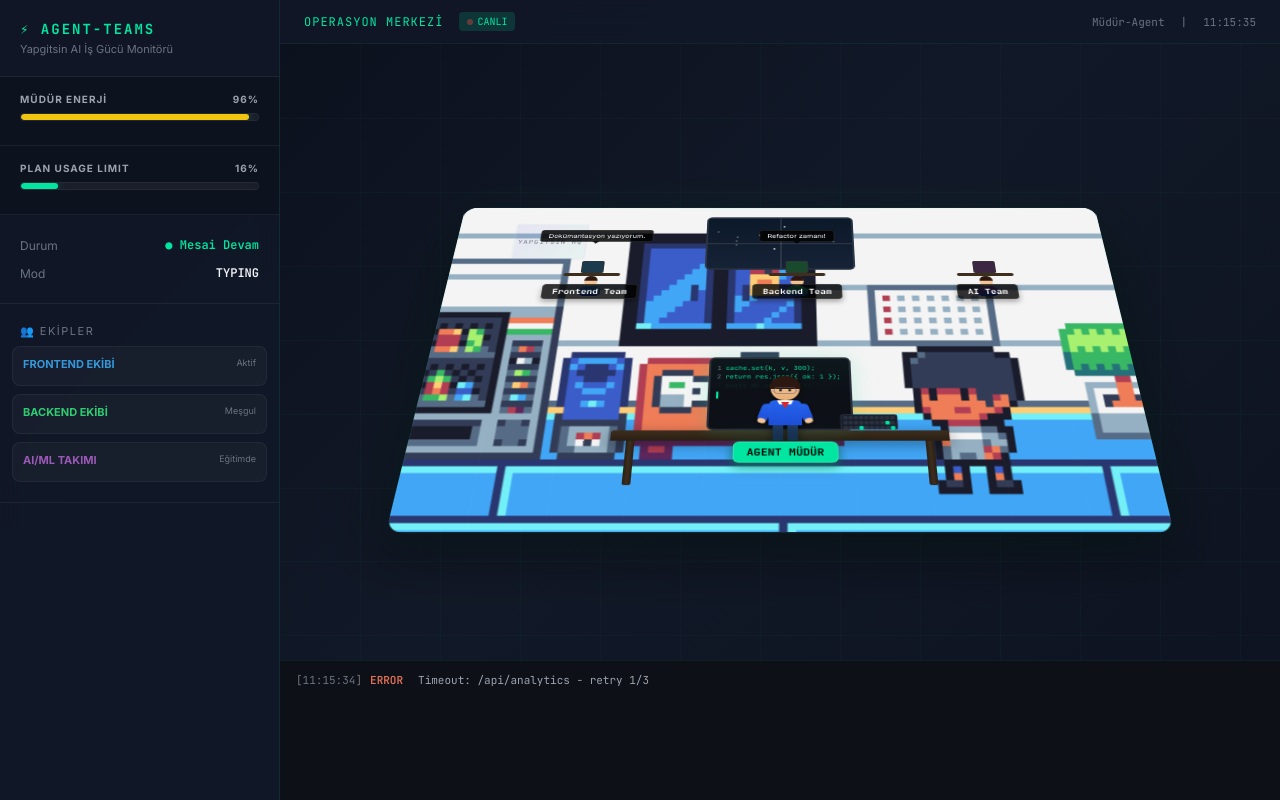
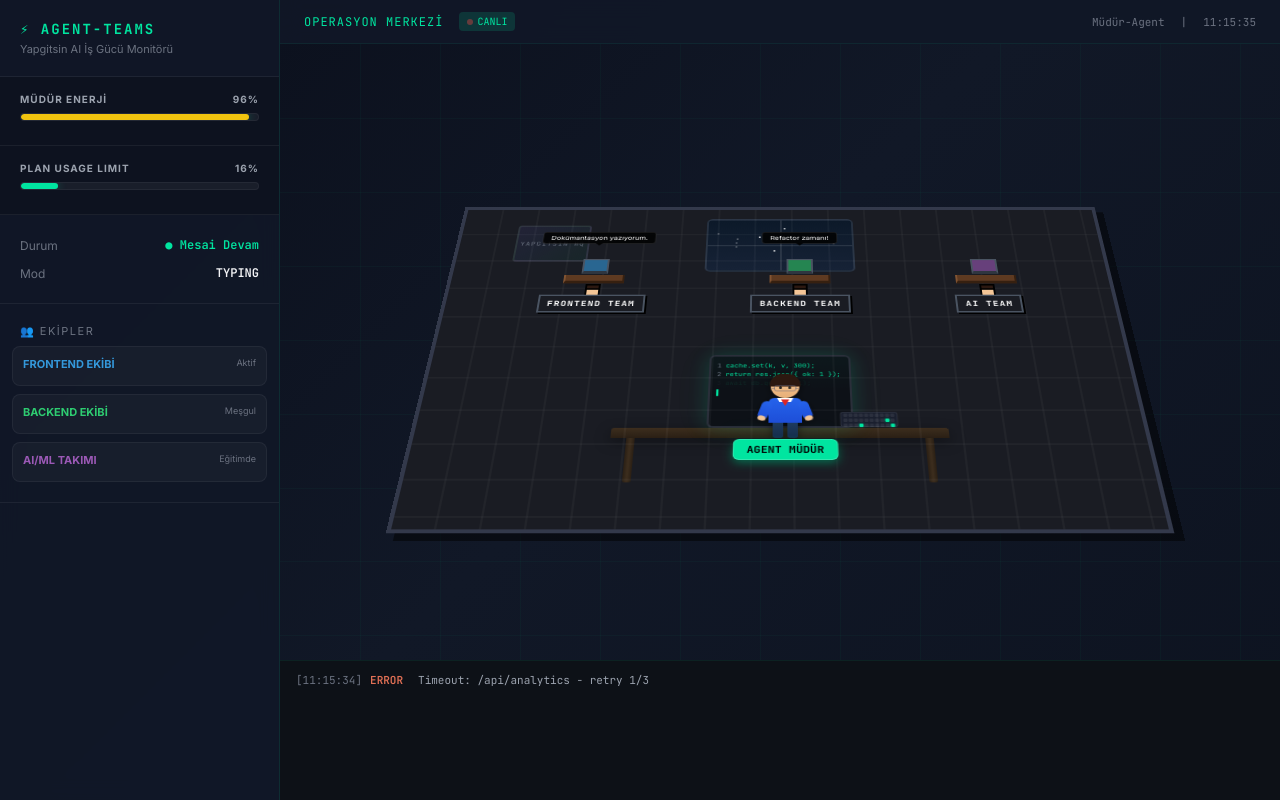
Before and after one commit to omeracet-ai/yapgitsinv2, a React (Vite) app in the folder agent-teams/: page / in a window 1280 px wide. Built offline with nearby package versions, Linux system fonts and the light colour scheme.

Commit message:
style: apply pixel-art look to agent office characters and desks

```diff
--- a/agent-teams/src/App.css
+++ b/agent-teams/src/App.css
@@ -56,8 +56,9 @@
 .grid-h{width:100%;height:1px}
 .grid-v{height:100%;width:1px}
 
-/* ===== OFFICE ROOM ===== */
-.office-room{position:relative;width:700px;height:420px;background:url('./assets/m1mHGv.png') center/cover no-repeat;border-radius:16px;border:1px solid rgba(0,229,160,0.08);box-shadow:0 0 60px rgba(0,229,160,0.05),0 20px 60px rgba(0,0,0,0.5);overflow:hidden;transform:perspective(1200px) rotateX(40deg);transform-style:preserve-3d;transform-origin:center center;}
+/* ===== OFFICE ROOM (PIXEL ART STYLE) ===== */
+.office-room{position:relative;width:700px;height:420px;background:#1a1c23;border-radius:0;border:4px solid #33394b;box-shadow:8px 8px 0 rgba(0,0,0,0.5);overflow:hidden;transform:perspective(1200px) rotateX(40deg);transform-style:preserve-3d;transform-origin:center center;image-rendering:pixelated}
+.office-room::after{content:'';position:absolute;inset:0;background:repeating-linear-gradient(to right, transparent, transparent 38px, rgba(255,255,255,0.03) 38px, rgba(255,255,255,0.03) 40px), repeating-linear-gradient(to bottom, transparent, transparent 38px, rgba(255,255,255,0.03) 38px, rgba(255,255,255,0.03) 40px);pointer-events:none}
 
 /* ===== SUB AGENTS ROW ===== */
 .sub-agents-row{position:absolute;top:60px;width:100%;display:flex;justify-content:space-around;padding:0 40px;z-index:2}
@@ -68,36 +69,36 @@
 .sub-popup.visible{opacity:1;transform:translateX(-50%) translateY(0)}
 .sub-popup::after{content:'';position:absolute;bottom:-4px;left:50%;transform:translateX(-50%);border-left:4px solid transparent;border-right:4px solid transparent;border-top:4px solid rgba(0,0,0,0.85)}
 
-.sub-agent-desk{width:60px;height:4px;background:#3d2e1e;border-radius:2px;position:relative;margin-top:40px}
-.sub-agent-monitor{position:absolute;bottom:4px;left:50%;transform:translateX(-50%);width:24px;height:18px;background:#111;border:1px solid #333;border-radius:2px}
-.sub-monitor-glow{width:100%;height:100%;opacity:0.3;animation:pulse 2s infinite}
+.sub-agent-desk{width:64px;height:12px;background:#5e3a21;position:relative;margin-top:40px;border-bottom:4px solid #362010;border-left:2px solid #825432;border-right:2px solid #362010}
+.sub-agent-monitor{position:absolute;bottom:10px;left:50%;transform:translateX(-50%);width:28px;height:22px;background:#1a1c23;border:2px solid #4a5462;border-bottom:4px solid #2f3640}
+.sub-monitor-glow{width:100%;height:100%;opacity:0.4;animation:pixel-pulse 2s steps(2) infinite}
+@keyframes pixel-pulse{0%{opacity:0.2}50%{opacity:0.6}100%{opacity:0.2}}
 
-.sub-character{position:absolute;bottom:4px;left:50%;transform:translateX(-50%);z-index:3}
-.sub-char-head{width:14px;height:14px;background:#f4c596;border-radius:50%;margin:0 auto;position:relative}
-.sub-char-hair{position:absolute;top:-1px;left:0;right:0;height:7px;background:#2c1810;border-radius:7px 7px 0 0}
-.sub-char-body{width:16px;height:14px;border-radius:3px 3px 0 0;position:relative}
-.sub-char-arm{position:absolute;width:4px;height:10px;background:inherit;border-radius:2px;top:2px}
-.sub-char-arm.left{left:-3px}
-.sub-char-arm.right{right:-3px}
-.sub-character.typing .sub-char-arm{animation:sub-type 0.3s infinite alternate}
-@keyframes sub-type{from{transform:translateY(0)}to{transform:translateY(1px)}}
+.sub-character{position:absolute;bottom:8px;left:50%;transform:translateX(-50%);z-index:3;image-rendering:pixelated}
+.sub-char-head{width:16px;height:16px;background:#f4c596;margin:0 auto;position:relative;border:2px solid #000;border-bottom:none}
+.sub-char-hair{position:absolute;top:-2px;left:-2px;right:-2px;height:8px;background:#2c1810;border:2px solid #000}
+.sub-char-body{width:20px;height:16px;position:relative;border:2px solid #000;border-bottom:none}
+.sub-char-arm{position:absolute;width:6px;height:12px;background:inherit;top:2px;border:2px solid #000}
+.sub-char-arm.left{left:-6px}
+.sub-char-arm.right{right:-6px}
+.sub-character.typing .sub-char-arm{animation:sub-type 0.4s steps(2) infinite alternate}
+@keyframes sub-type{from{transform:translateY(0)}to{transform:translateY(2px)}}
 
 .sub-agent-label{
-  margin-top:12px;
+  margin-top:16px;
   font-size:10px;
-  font-weight:700;
+  font-weight:bold;
   color: #fff;
   font-family:var(--font-mono);
-  background:rgba(0,0,0,0.8);
-  padding:3px 10px;
-  border-radius:4px;
-  border: 1px solid rgba(255,255,255,0.1);
-  box-shadow: 0 4px 6px rgba(0,0,0,0.3);
+  background:#1a1c23;
+  padding:4px 8px;
+  border:2px solid #4a5462;
+  box-shadow:2px 2px 0 #000;
   z-index: 10;
   pointer-events: none;
+  text-transform:uppercase;
+  letter-spacing:1px;
 }
-.floor::before{content:'';position:absolute;top:0;width:100%;height:1px;background:linear-gradient(90deg,transparent,rgba(0,229,160,0.15),transparent)}
-.floor-tile{position:absolute;bottom:0;height:120px;border-right:1px solid rgba(255,255,255,0.02)}
 
 /* Wall decorations */
 .wall-clock{position:absolute;top:30px;right:40px;width:50px;height:50px;border-radius:50%;border:2px solid rgba(255,255,255,0.1);background:rgba(0,0,0,0.3)}
```
